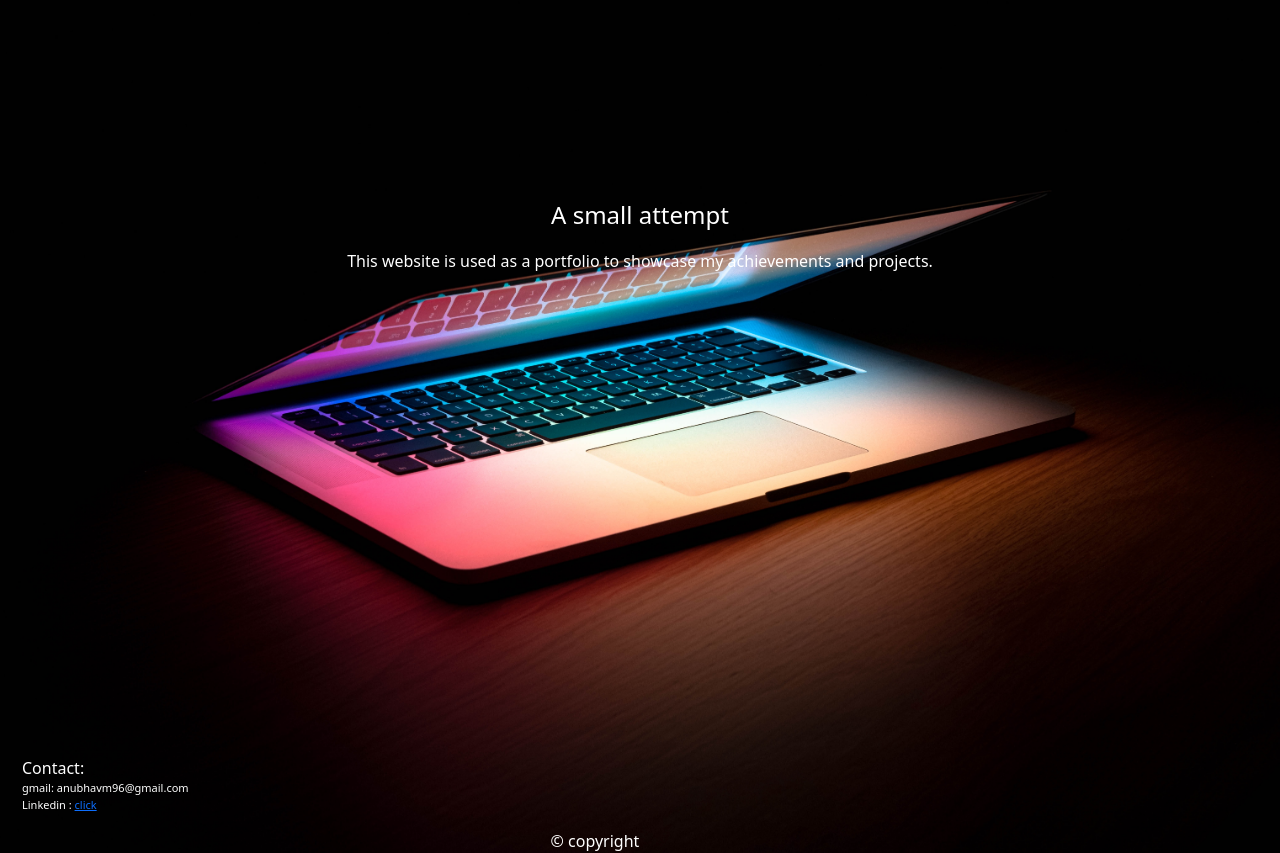
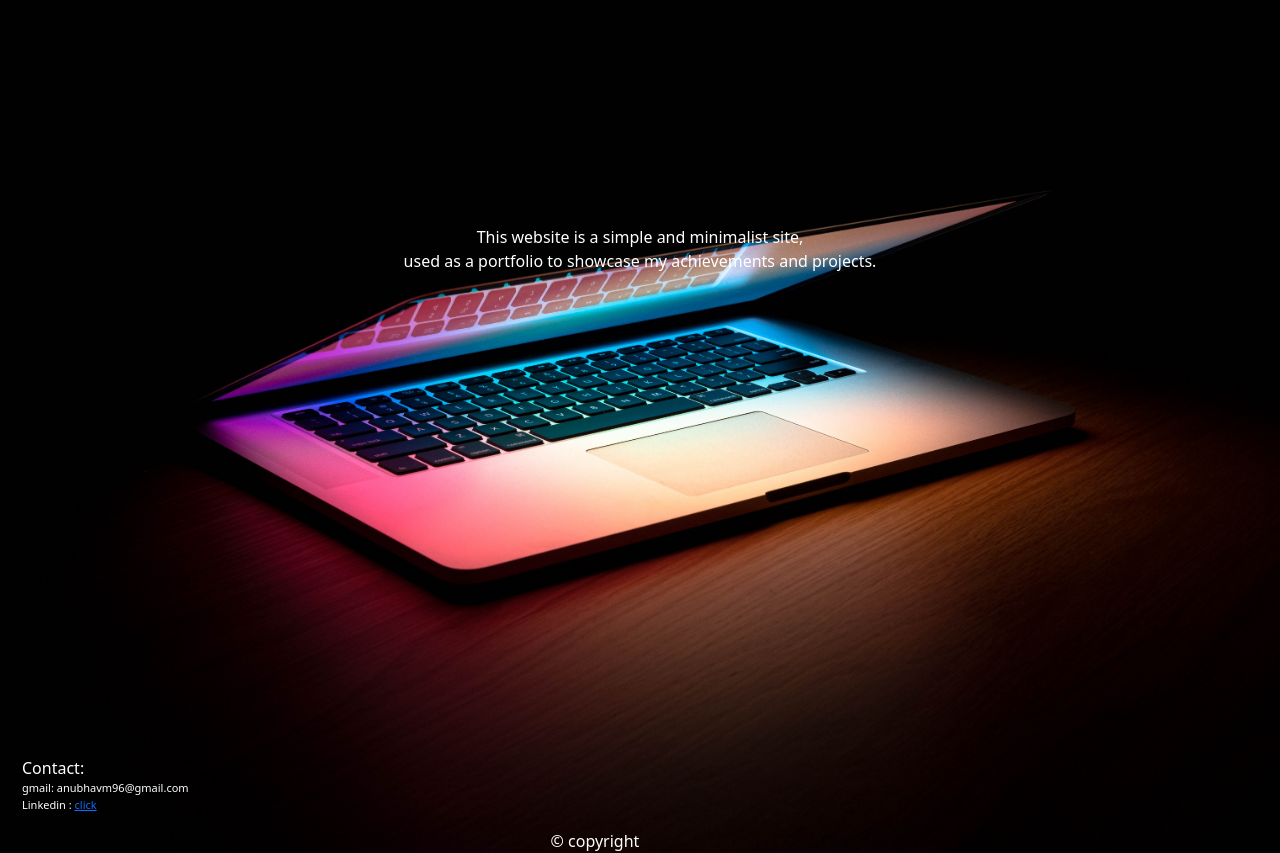
Before and after one commit to Anubhav495/mainportfoliosite, a Django app: page / in a window 1280 px wide. Shown: the part 75-928 px from the top of the page. Run offline with Django 3.2, Linux system fonts and the light colour scheme.

Commit message:
commit this

```diff
--- a/templates/About.html
+++ b/templates/About.html
@@ -3,7 +3,7 @@
 {% block title %}About{% endblock title %}
 
 {% block body %}
-<div style="background-image: linear-gradient(gray, black);height:500px">
+<div style="background-image: linear-gradient(white, black);height:500px">
     <h2 align="center"> About </h2>
     <p align="center" style="margin-top:40px;font-size:20px;font-weight:700">
     Hello there,<br>
--- a/templates/home.html
+++ b/templates/home.html
@@ -12,8 +12,7 @@ Home
     <div class="carousel-item active">
       <img src="/static/img1.jpg" class="d-block w-100" alt="laptop">
       <div class="carousel-caption d-none d-md-block">
-        <h4 style="margin-bottom:20px;">A small attempt</h4>
-        <p style="margin-bottom:540px;padding-y:0px">This website is used as a portfolio to showcase my achievements and projects.</p>
+        <p style="margin-bottom:540px;padding-y:0px">This website is a simple and minimalist site,<br>used as a portfolio to showcase my achievements and projects.</p>
       </div>
       <div class="container position-absolute bottom-0 start-0 text-white" >
         <h8 style="padding-left:10px">Contact:</h8>
```
